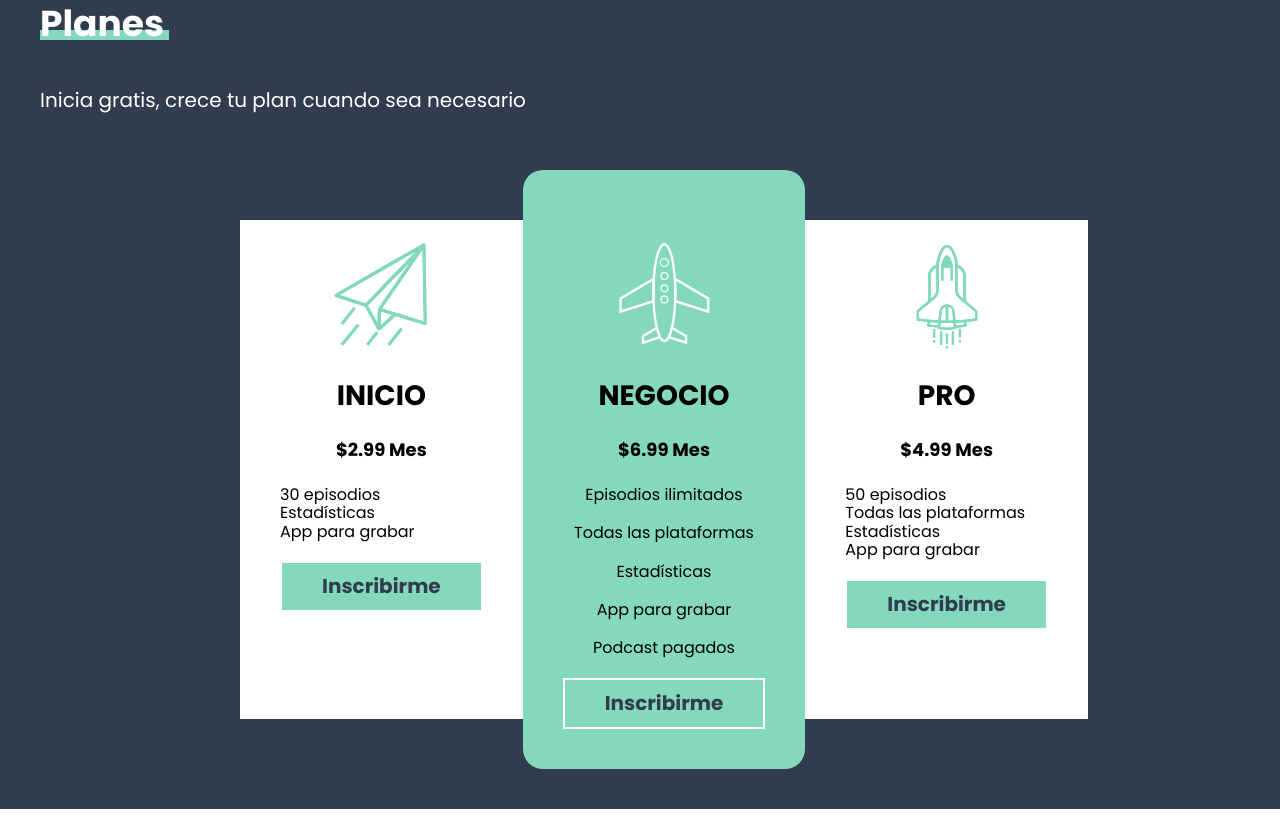
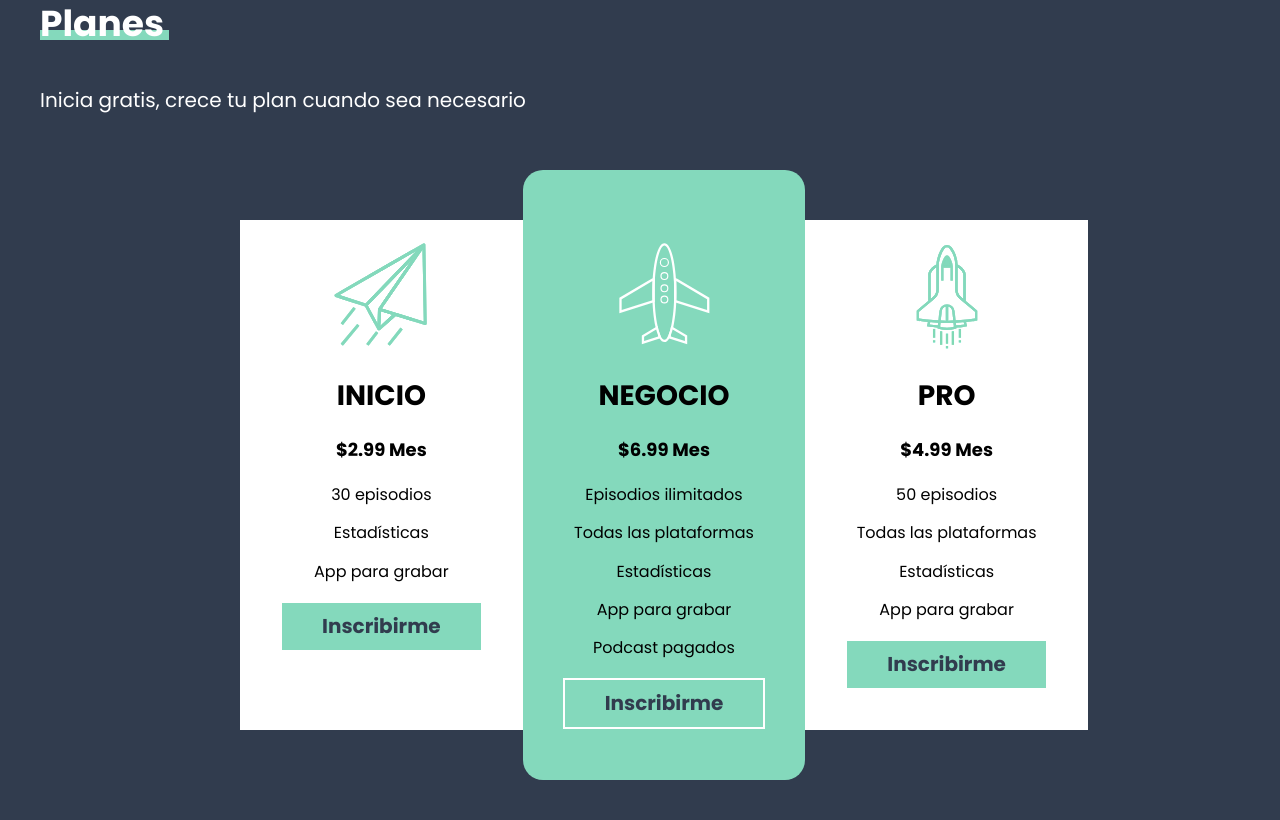
Before and after one commit to ManuUSS/podcast-fm, a website: page index.html in a window 1280 px wide. Shown: the part 3276-4096 px from the top of the page. Drawn offline with nearby package versions, Linux system fonts and the light colour scheme; files that its build step writes are made by us from their sources; files whose address does not match are found by name.

Commit message:
fix: plans list html

```diff
--- a/index.html
+++ b/index.html
@@ -69,9 +69,9 @@
                     <h3 class="plan__heading">Inicio</h3>
                     <p class="plan__price">$2.99 Mes</p>
                     <ul class="plan__list">
-                        <li>30 episodios</li>
-                        <li>Estadísticas</li>
-                        <li>App para grabar</li>
+                        <li class="plan__list-element">30 episodios</li>
+                        <li class="plan__list-element">Estadísticas</li>
+                        <li class="plan__list-element">App para grabar</li>
                     </ul>
                     <a href="#" class="plan__btn">Inscribirme</a>
                 </div> <!-- Plan component -->
@@ -93,10 +93,10 @@
                     <h3 class="plan__heading">Pro</h3>
                     <p class="plan__price">$4.99 Mes</p>
                     <ul class="plan__list">
-                        <li>50 episodios</li>
-                        <li>Todas las plataformas</li>
-                        <li>Estadísticas</li>
-                        <li>App para grabar</li>
+                        <li class="plan__list-element">50 episodios</li>
+                        <li class="plan__list-element">Todas las plataformas</li>
+                        <li class="plan__list-element">Estadísticas</li>
+                        <li class="plan__list-element">App para grabar</li>
                     </ul>
                     <a href="#" class="plan__btn">Inscribirme</a>
                 </div> <!-- Plan component -->
```
